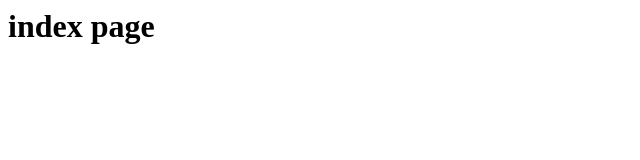
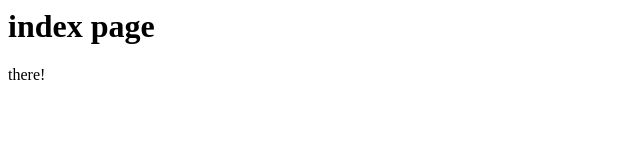
Before and after one commit to akshaysanmukh1995/vsdemoapp, a plain HTML site: page index.html in a window 1280 px wide. Shown: the full height of the page, 0-640 px from the left. Drawn offline with Linux system fonts and the light colour scheme.

Commit message:
added html element

```diff
--- a/index.html
+++ b/index.html
@@ -1 +1,2 @@
 <h1>index page</h1>
+<p>there!</p>
```
